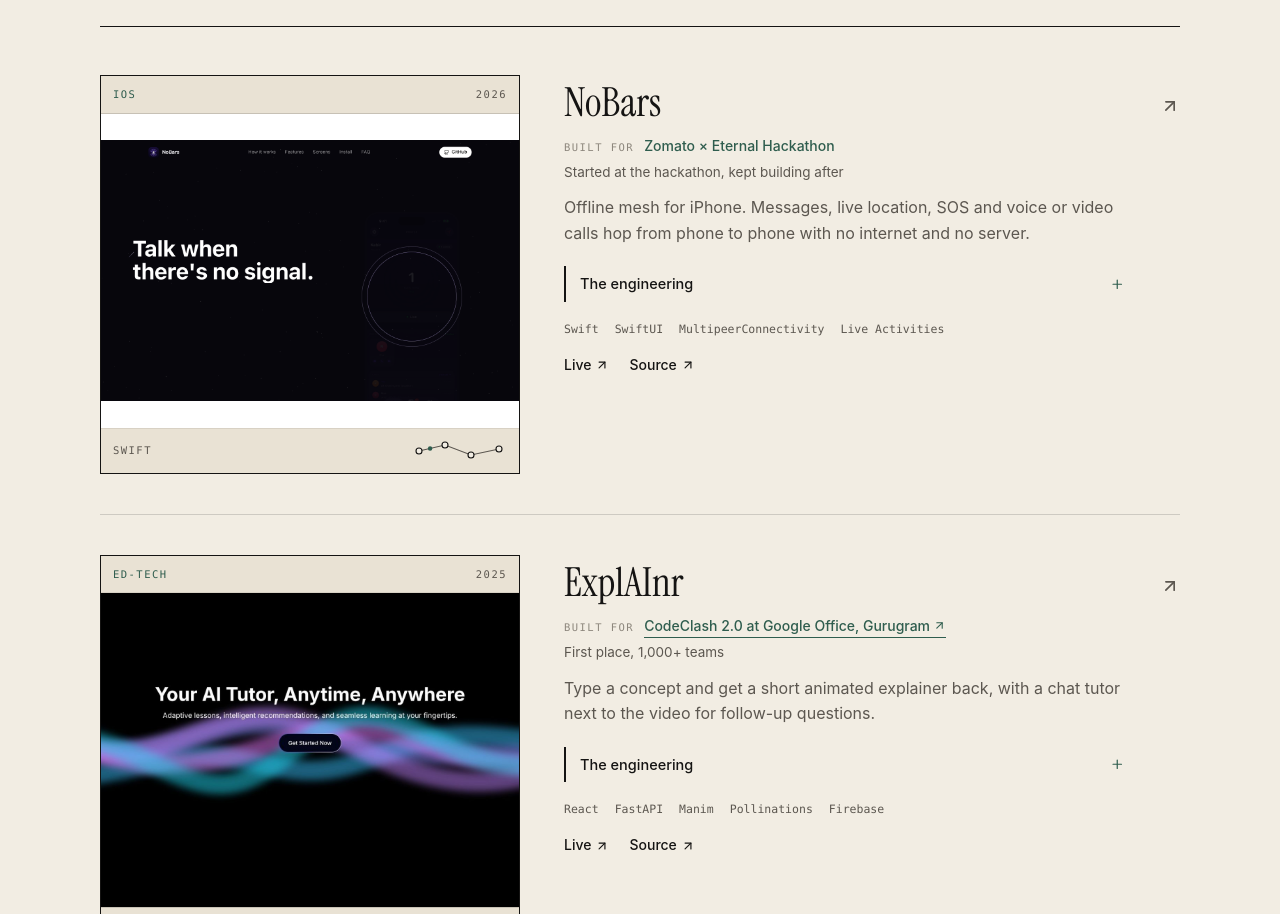
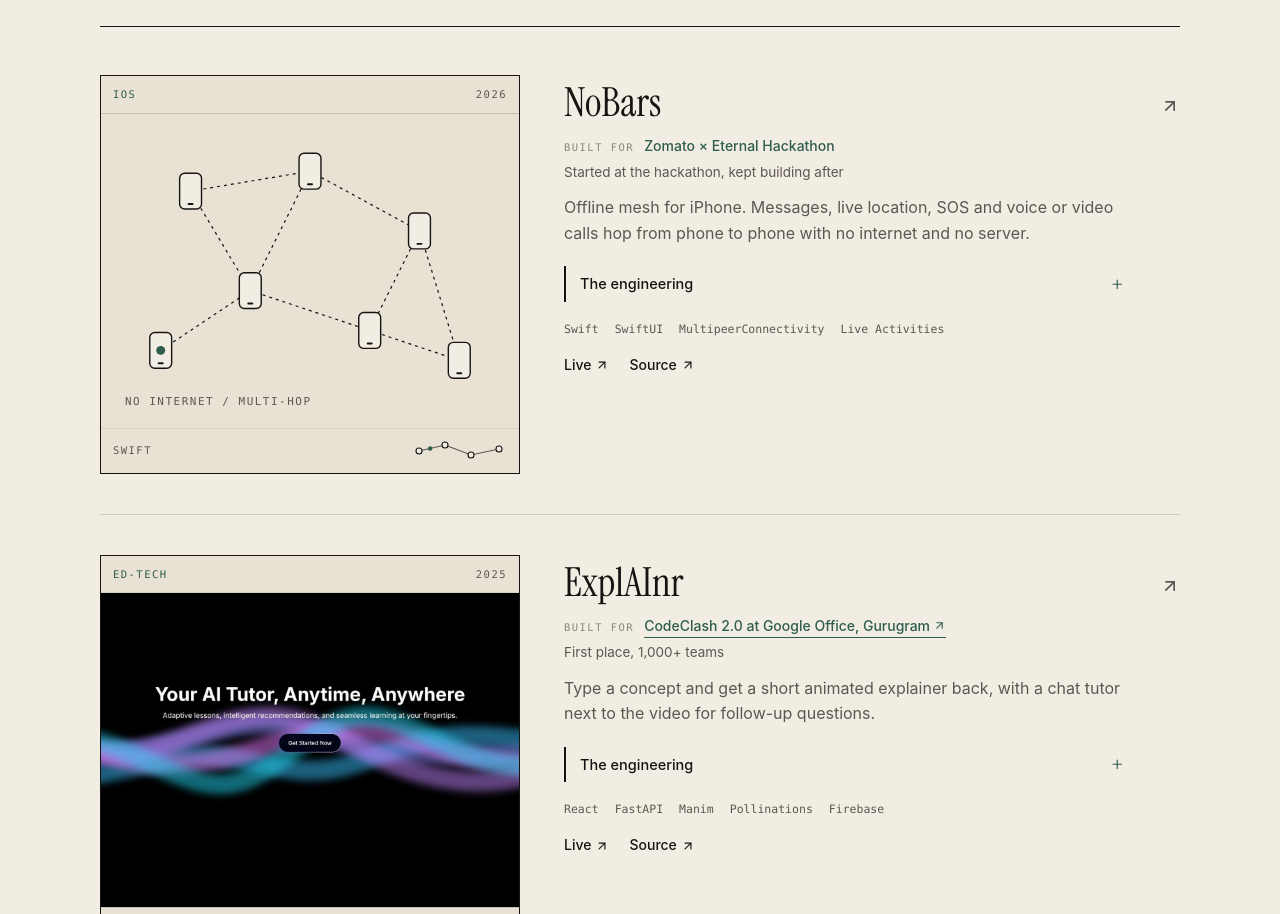
Before and after one commit to Swastikkkkk/Swastikkkkk.github.io, a React (Vite) app: page / in a window 1280 px wide. Shown: the part 859-1773 px from the top of the page. Built offline with nearby package versions, Linux system fonts and the light colour scheme.

Commit message:
Keep NoBars animated visual

```diff
--- a/src/data.js
+++ b/src/data.js
@@ -20,7 +20,6 @@ export const projects = [
     year: '2026',
     built: { label: 'Zomato × Eternal Hackathon', note: 'Started at the hackathon, kept building after' },
     motif: 'mesh',
-    img: '/work/nobars.png',
     desc: 'Offline mesh for iPhone. Messages, live location, SOS and voice or video calls hop from phone to phone with no internet and no server.',
     engineering:
       'Phones find each other over Bluetooth and peer-to-peer Wi-Fi with MultipeerConnectivity. Every packet carries a TTL and is re-broadcast to neighbours, with a seen-packet cache to drop loops, so messages reach people far outside the sender’s range. Messages sent with nobody nearby are stored and forwarded when a peer shows up.',
```
